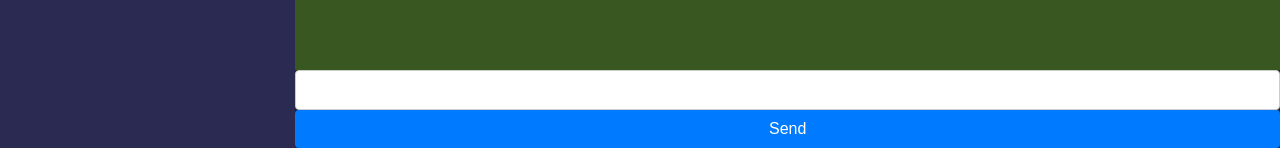
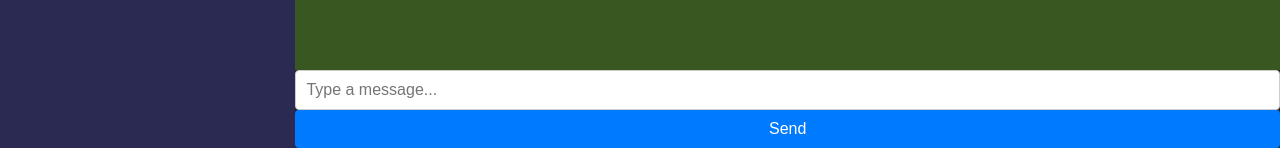
Before and after one commit to AgrisMag/fireside-chat, a React (Vite) app: page /chat in a window 1280 px wide. Shown: the part 701-849 px from the top of the page. Built offline with nearby package versions, Linux system fonts and the light colour scheme.

Commit message:
adds placeholder

```diff
--- a/src/pages/chat/ChatPage.tsx
+++ b/src/pages/chat/ChatPage.tsx
@@ -37,6 +37,7 @@ export const ChatPage = () => {
           onChange={handleInputChange}
           value={inputValue}
           onKeyPress={handleKeyPress}
+          placeholder="Type a message..."
         />
         <InputButton onClick={handleInputSubmit}>Send</InputButton>
       </ChatAndInputWrapper>
```
